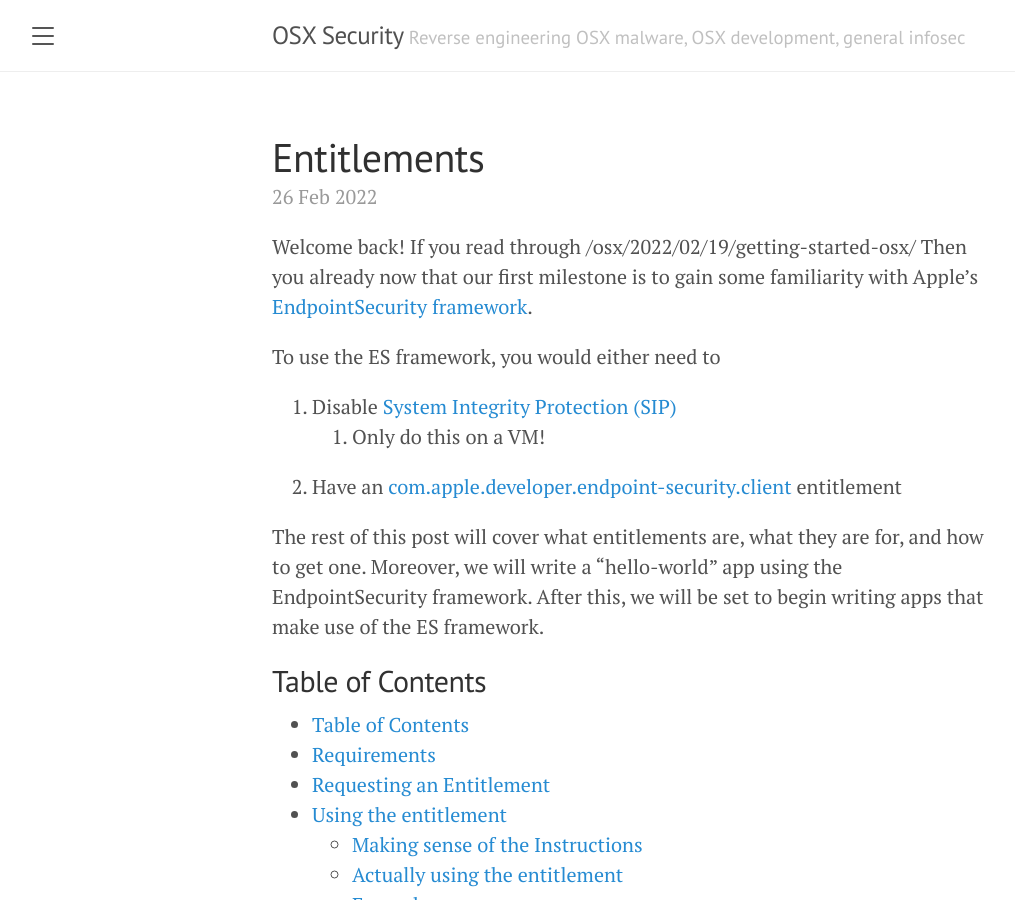
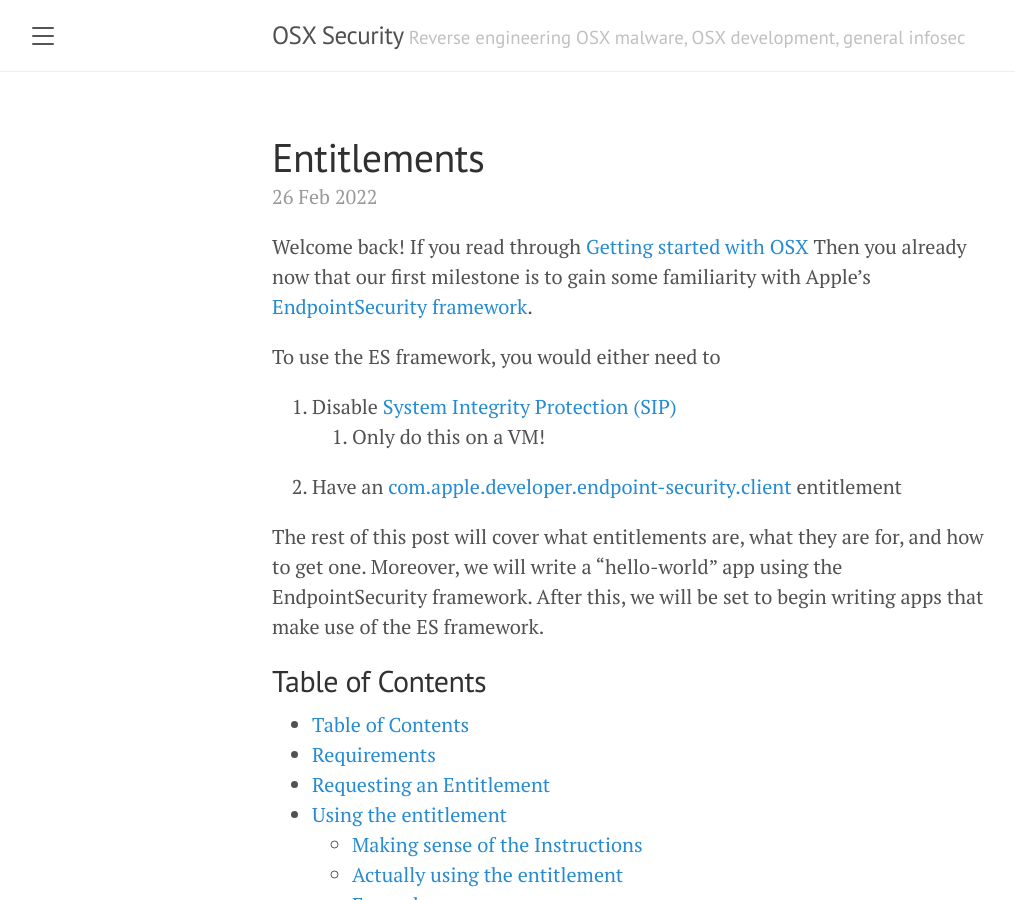
Before and after one commit to seafoodfry/seafoodfry.github.io, a Jekyll site: the page built from _posts/2022-02-26-entitlements.md, in a window 1280 px wide and 900 px high. Shown: the whole window, without its empty margins (8-1023 px from the left). Built offline with Jekyll 4.4.1, drawn with Linux system fonts in a browser that asks for light colours.

Commit message:
Second attempt to fix a link on entitlements post
Signed-off-by: seafoodfry <>

```diff
--- a/_posts/2022-02-26-entitlements.md
+++ b/_posts/2022-02-26-entitlements.md
@@ -8,7 +8,7 @@
 
 Welcome back!
 If you read through
-{% post_url 2022-02-19-getting-started-osx  %}
+[Getting started with OSX]({% post_url 2022-02-19-getting-started-osx  %})
 Then you already now that our first milestone is to gain some familiarity with
 Apple’s [EndpointSecurity framework](https://developer.apple.com/documentation/endpointsecurity).
 
```
